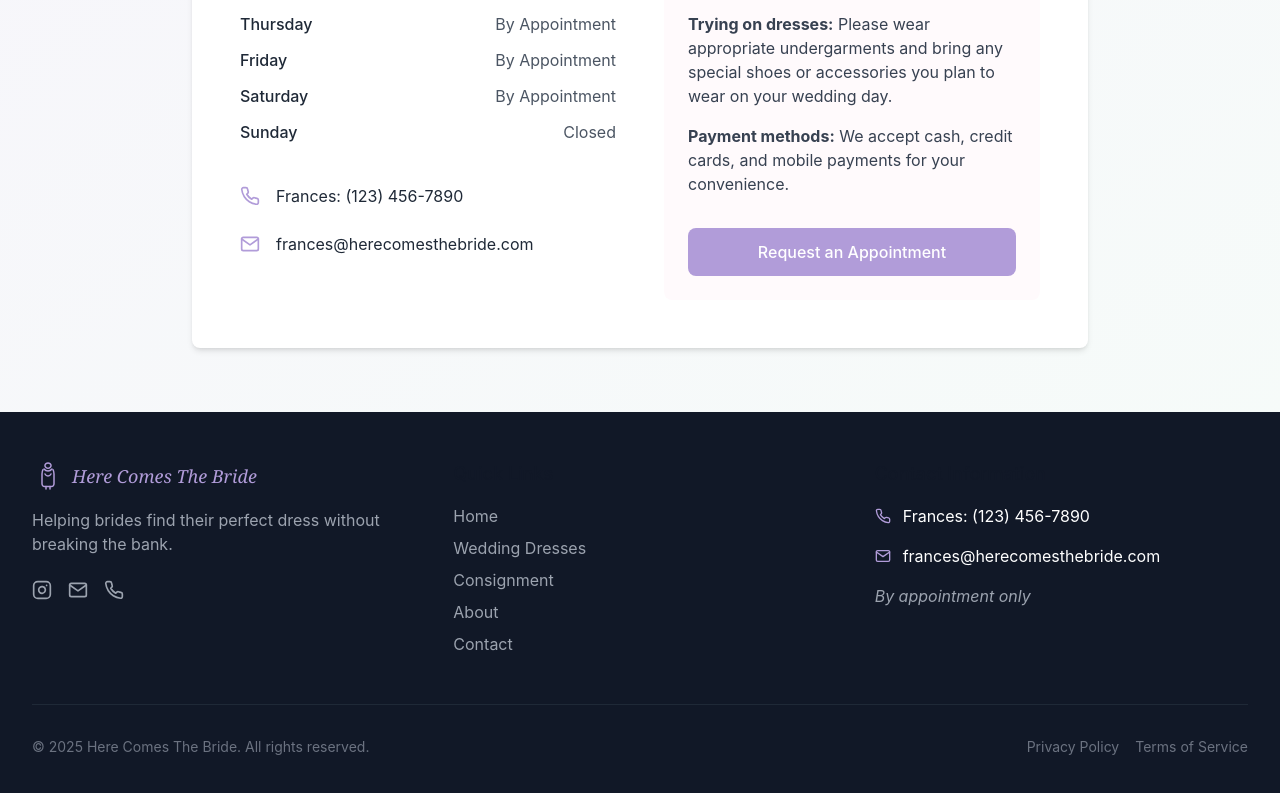
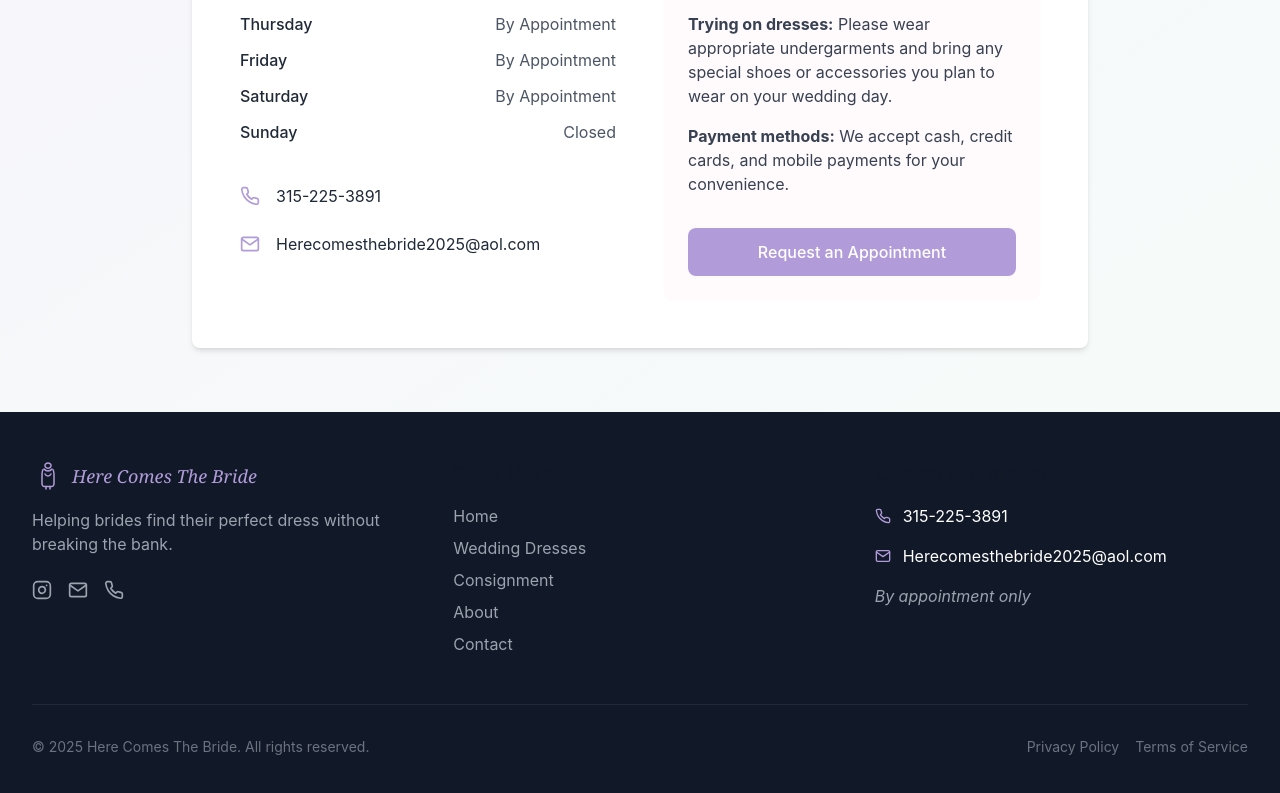
Before and after one commit to BEETOGLE/Here-Comes-The-Bride, a React (Create React App) app: page / in a window 1280 px wide. Shown: the part 10606-11399 px from the top of the page. Built offline with nearby package versions, Linux system fonts and the light colour scheme.

Commit message:
Update contact information

```diff
--- a/src/components/BusinessInfo.tsx
+++ b/src/components/BusinessInfo.tsx
@@ -73,7 +73,7 @@ const Contact: React.FC = () => {
                         transition={{ duration: 0.2 }}
                       >
                         <FiPhone className="text-primary text-xl mr-4" />
-                        <span>Frances: (123) 456-7890</span>
+                        <span>315-225-3891</span>
                       </motion.div>
                       <motion.div
                         className="flex items-center"
@@ -81,7 +81,7 @@ const Contact: React.FC = () => {
                         transition={{ duration: 0.2 }}
                       >
                         <FiMail className="text-primary text-xl mr-4" />
-                        <span>frances@herecomesthebride.com</span>
+                        <span>Herecomesthebride2025@aol.com</span>
                       </motion.div>
                     </div>
                   </div>
@@ -137,7 +137,7 @@ const Contact: React.FC = () => {
 
                     <div className="mt-8">
                       <motion.a
-                        href="mailto:frances@herecomesthebride.com"
+                        href="mailto:Herecomesthebride2025@aol.com"
                         className="inline-block px-6 py-3 bg-primary text-white font-medium rounded-lg hover:bg-primary/90 transition duration-300 w-full text-center"
                         whileHover={{ scale: 1.03 }}
                         whileTap={{ scale: 0.97 }}
--- a/src/components/Footer.tsx
+++ b/src/components/Footer.tsx
@@ -6,8 +6,8 @@ import { motion } from 'framer-motion';
 const Footer: React.FC = () => {
   const socialIcons = [
     { icon: <FiInstagram size={20} />, href: "https://instagram.com", delay: 0.1 },
-    { icon: <FiMail size={20} />, href: "mailto:frances@herecomesthebride.com", delay: 0.2 },
-    { icon: <FiPhone size={20} />, href: "tel:1234567890", delay: 0.3 }
+    { icon: <FiMail size={20} />, href: "mailto:Herecomesthebride2025@aol.com", delay: 0.2 },
+    { icon: <FiPhone size={20} />, href: "tel:3152253891", delay: 0.3 }
   ];
 
   const quickLinks = [
@@ -98,7 +98,7 @@ const Footer: React.FC = () => {
                 whileHover={{ x: 5 }}
               >
                 <FiPhone className="text-primary mt-1 mr-3" />
-                <span>Frances: (123) 456-7890</span>
+                <span>315-225-3891</span>
               </motion.li>
               <motion.li
                 className="flex items-start"
@@ -109,7 +109,7 @@ const Footer: React.FC = () => {
                 whileHover={{ x: 5 }}
               >
                 <FiMail className="text-primary mt-1 mr-3" />
-                <span>frances@herecomesthebride.com</span>
+                <span>Herecomesthebride2025@aol.com</span>
               </motion.li>
               <motion.li
                 className="text-gray-400 italic mt-4"
```
Also changed, not shown: package.json (+7 -3 lines), 1 other file (tests, documents, lock files or other folders).
